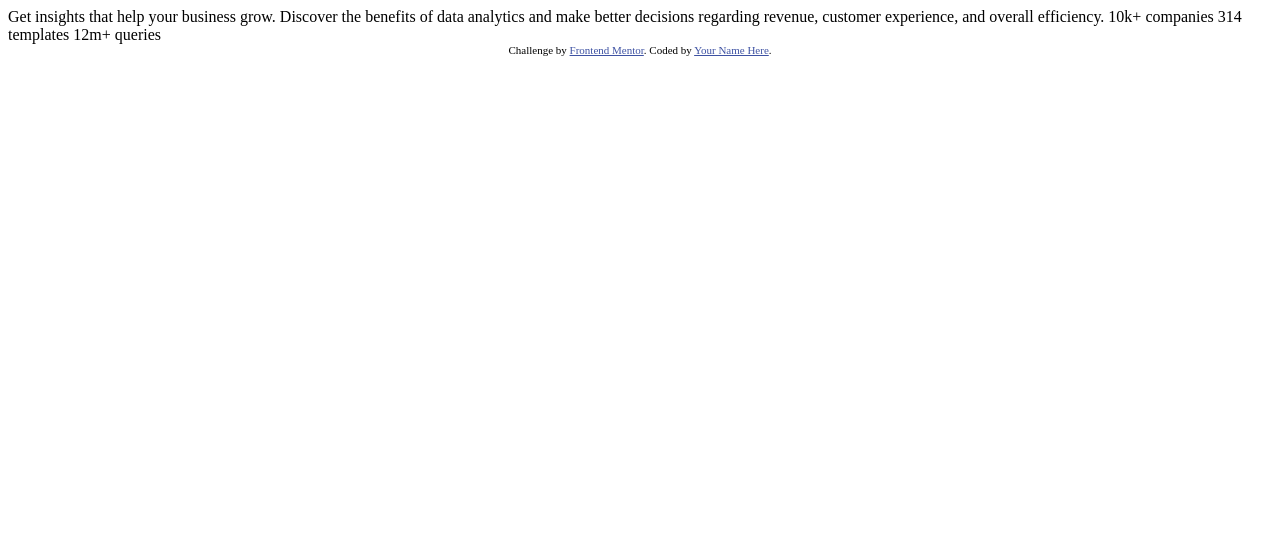
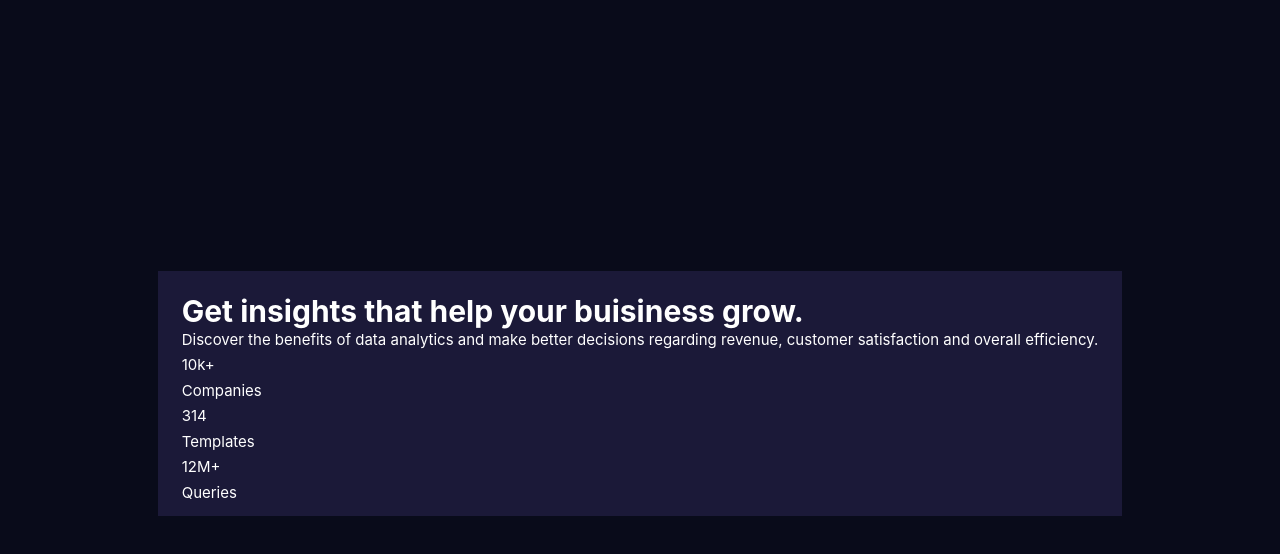
Before and after one commit to agneshkr/frontend-mentor-challenges, a plain HTML site: page newbie/stats-preview-card-component-main/index.html in a window 1280 px wide. Drawn offline with Linux system fonts and the light colour scheme.

Commit message:
small changes

```diff
--- a/newbie/stats-preview-card-component-main/index.html
+++ b/newbie/stats-preview-card-component-main/index.html
@@ -2,32 +2,47 @@
 <html lang="en">
 <head>
   <meta charset="UTF-8">
-  <meta name="viewport" content="width=device-width, initial-scale=1.0"> <!-- displays site properly based on user's device -->
-
-  <link rel="icon" type="image/png" sizes="32x32" href="./images/favicon-32x32.png">
-
-  <title>Frontend Mentor | Stats preview card component</title>
-
-  <!-- Feel free to remove these styles or customise in your own stylesheet 👍 -->
-  <style>
-    .attribution { font-size: 11px; text-align: center; }
-    .attribution a { color: hsl(228, 45%, 44%); }
-  </style>
+  <meta name="viewport" content="width=device-width, initial-scale=1.0">
+  <title>Company Ad page</title>
+  <link rel="stylesheet" href="style.css">
 </head>
 <body>
+  <main>
+    <div class="container">
+      <div class="description">
+        <h1>Get insights that help your buisiness grow.</h1>
+        <p class="explanation">
+          Discover the benefits of data analytics and make better decisions regarding revenue, customer satisfaction and overall efficiency.
+        </p>
+        <div class="stats">
+          <div class="stat">
+            <div>10k+</div>
+            <div class="stat-description">
+              Companies
+            </div>
+          </div>
 
-  Get insights that help your business grow.
+          <div class="stat">
+            <div>314</div>
+            <div class="stat-description">
+              Templates
+            </div>
+          </div>
 
-  Discover the benefits of data analytics and make better decisions regarding revenue, customer
-  experience, and overall efficiency.
+          <div class="stat">
+            <div>12M+</div>
+            <div class="stat-description">
+              Queries
+            </div>
+          </div>
+        </div>
+      </div>
+      <div class="picture">
+        <picture>
 
-  10k+ companies
-  314 templates
-  12m+ queries
-
-  <div class="attribution">
-    Challenge by <a href="https://www.frontendmentor.io?ref=challenge" target="_blank">Frontend Mentor</a>.
-    Coded by <a href="#">Your Name Here</a>.
-  </div>
+        </picture>
+      </div>
+    </div>
+  </main>
 </body>
 </html>
--- /dev/null
+++ b/newbie/stats-preview-card-component-main/style.css
@@ -0,0 +1,109 @@
+/*
+primary color: white
+secondary color: violet
+*/
+
+:root {
+    /*primary colors*/
+    --clr-primary-900: hsl(233, 47%, 7%);
+    --clr-primary-500: hsl(244, 38%, 16%);
+    --clr-primary-100: hsl(277, 64%, 61%);
+    /*neutral colors*/
+    --clr-neutral-900: hsl(0, 0%, 100%);
+    --clr-neutral-500: hsla(0, 0%, 100%, 0.75);
+    --clr-neutral-100: hsla(0, 0%, 100%, 0.6);
+
+    --fs: 15px;
+    --ff-base: 'Inter', 'serif';
+    --ff-accent: 'Lexend Deca', 'sans-serif';
+    --fw-regular: 400;
+    --fw-bold: 700;
+
+    --ms-mobile: 375px;
+    --ms-desktop: 1440px;
+}
+
+
+/*
+css reset from josh
+*/
+*, *::before, *::after {
+    box-sizing: border-box;
+  }
+  /*
+    2. Remove default margin
+  */
+  * {
+    margin: 0;
+  }
+  /*
+    Typographic tweaks!
+    3. Add accessible line-height
+    4. Improve text rendering
+  */
+  body {
+    line-height: 1.7;
+    -webkit-font-smoothing: antialiased;
+    min-height: 100vh;
+  }
+  /*
+    5. Improve media defaults
+  */
+  img, picture, video, canvas, svg {
+    display: block;
+    max-width: 100%;
+  }
+  /*
+    6. Remove built-in form typography styles
+  */
+  input, button, textarea, select {
+    font: inherit;
+  }
+  /*
+    7. Avoid text overflows
+  */
+  p, h1, h2, h3, h4, h5, h6 {
+    overflow-wrap: break-word;
+  }
+
+  h1, h2, h3{
+    line-height: 2rem;
+  }
+
+  /* from https://www.scottohara.me/blog/2017/04/14/inclusively-hidden.html */
+  .visually-hidden:not(:focus):not(:active) {
+    clip: rect(0 0 0 0);
+    clip-path: inset(50%);
+    height: 1px;
+    overflow: hidden;
+    position: absolute;
+    white-space: nowrap;
+    width: 1px;
+  }
+
+/*Web page*/
+/*apply general settings*/
+body{
+    background-color: var(--clr-primary-900);
+    color: var(--clr-neutral-900);
+    font-family: var(--ff-base);
+    font-weight: var(--fw-regular);
+    font-size: var(--fs);
+}
+main{
+    --content-padding: 1.5rem;
+    --content-spacing: 1rem;
+    min-height: 100vh;
+    height: 100vh;
+    display: grid;
+    place-content: center;
+    box-sizing: border-box;
+
+}
+.container{
+    background-color: var(--clr-primary-500);
+    padding: var(--content-padding);
+    margin: 1.5rem;
+    height: 80%;
+
+}
```
Also changed, not shown: 1 other file.
